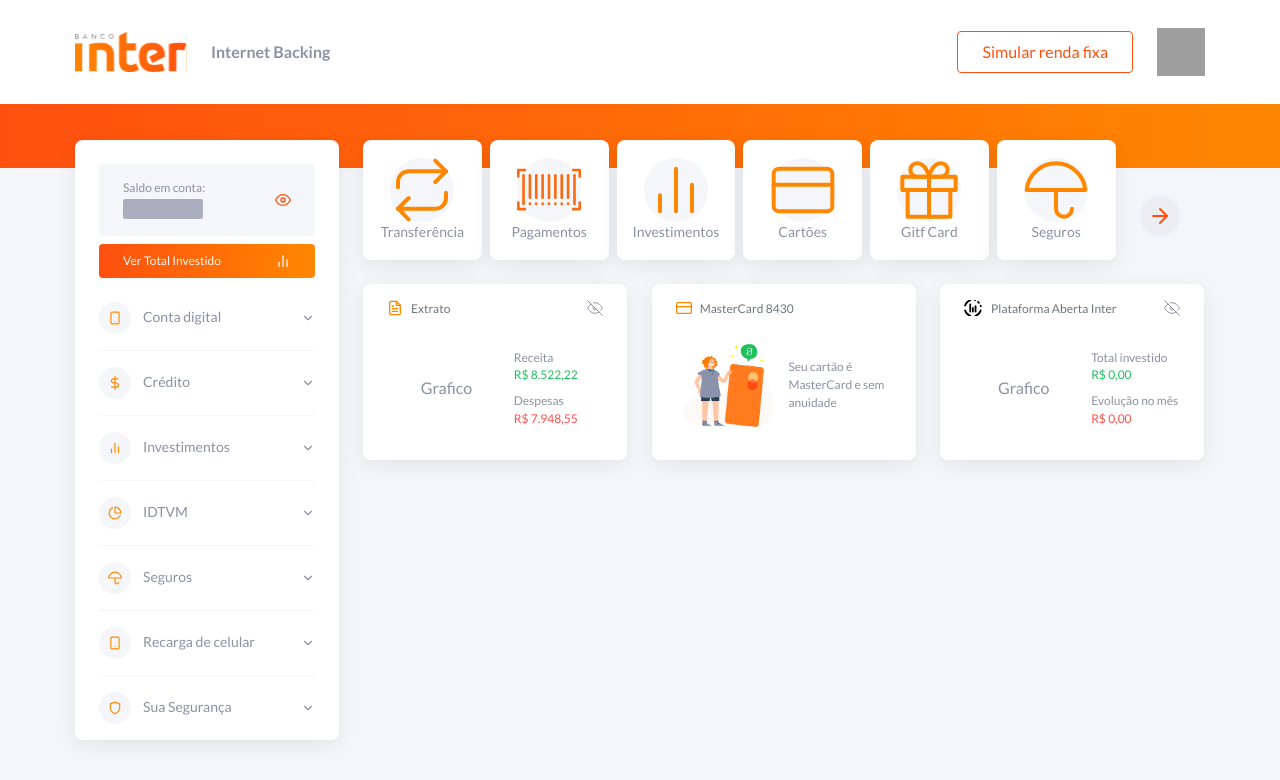
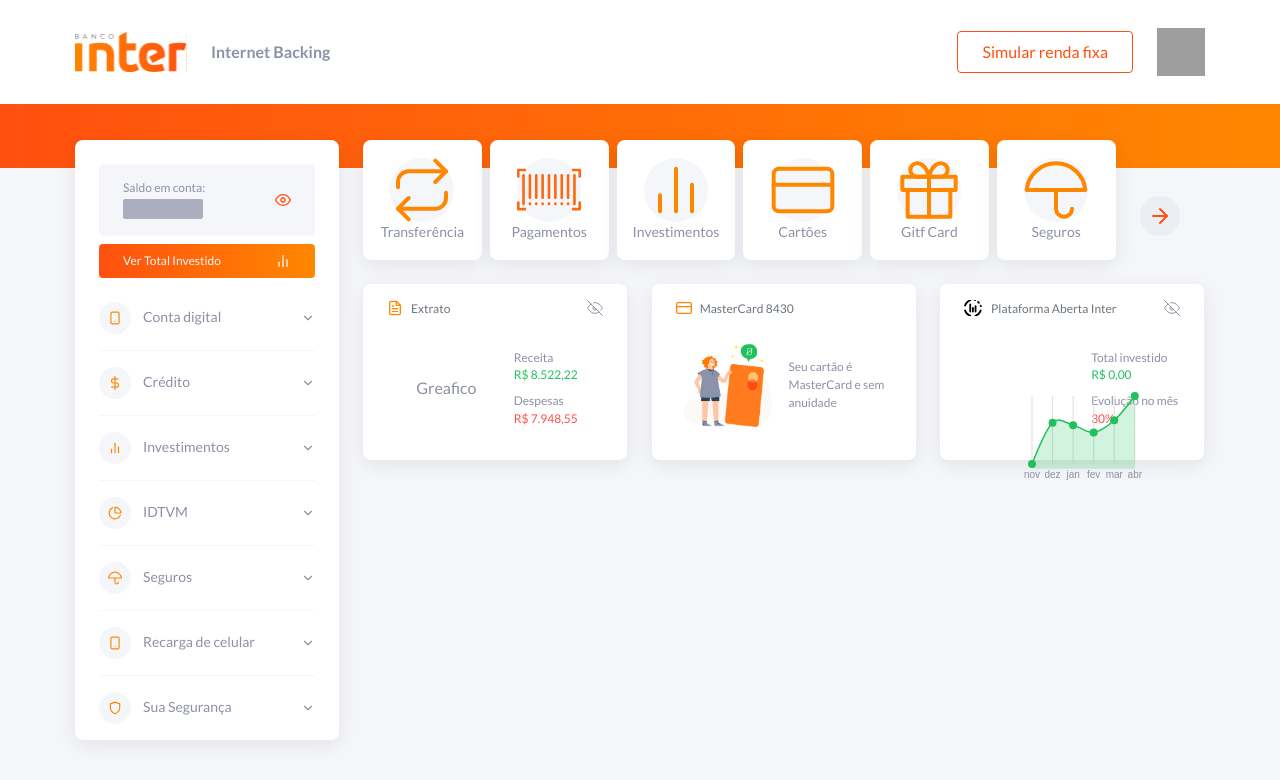
Before and after one commit to andersonsilva019/UI-banco-inter, a React (Create React App) app: page / in a window 1280 px wide. Shown: the top 780 px of the page. Built offline with nearby package versions, Linux system fonts and the light colour scheme; grey boxes are pictures that could not be loaded.

Commit message:
:sparkles: feat: add line chart do account summary

```diff
--- a/src/pages/Dashboard/MainContent/AccountSummary/index.tsx
+++ b/src/pages/Dashboard/MainContent/AccountSummary/index.tsx
@@ -1,9 +1,12 @@
 import React, { useState } from 'react';
 
 import { FiFileText, FiCreditCard, FiEye, FiEyeOff } from 'react-icons/fi';
+import { ResponsiveLine } from '@nivo/line';
+import { useTheme } from 'styled-components';
 
 import { PlataformaPaiIcon } from '../../../../assets/icons';
 import { IlustratorImage } from '../../../../assets/images';
+import { dataLine } from '../../../../resources';
 import {
   Container,
   Card,
@@ -12,12 +15,24 @@
   LeftData,
   RightData,
   DataValue,
+  CustomTooltip,
 } from './styles';
 import Button from '../../../../components/Button';
+
+type ChartValue = number | React.ReactText;
+
+const formatChartData = (number: ChartValue): string => `${number || 0}%`;
 
 const AccountSummary: React.FC = () => {
   const [displayStatement, setDisplayStatement] = useState(true);
   const [displayInvestments, setDisplayInvestments] = useState(true);
+  const [investmentsGrowth, setInvestmentsGrowth] = useState(() => {
+    const [investment] = dataLine;
+    const { y } = investment.data[investment.data.length - 1];
+    return formatChartData(y);
+  });
+
+  const { colors } = useTheme();
 
   return (
     <Container>
@@ -33,7 +48,7 @@
           </Button>
         </Header>
         <DataWrapper>
-          <LeftData>Grafico</LeftData>
+          <LeftData>Greafico</LeftData>
           <RightData>
             <span>Receita</span>
             <DataValue income>
@@ -72,7 +87,48 @@
           </Button>
         </Header>
         <DataWrapper>
-          <LeftData>Grafico</LeftData>
+          <LeftData>
+            <ResponsiveLine
+              data={dataLine}
+              enableArea
+              enableGridY={false}
+              curve="cardinal"
+              margin={{ top: 8, right: 8, bottom: 20, left: 8 }}
+              xScale={{ type: 'point' }}
+              yScale={{
+                type: 'linear',
+                min: 'auto',
+                max: 'auto',
+                stacked: true,
+                reverse: false,
+              }}
+              tooltip={({ point }) => {
+                return (
+                  <CustomTooltip>
+                    {formatChartData(point.data.yFormatted)}
+                  </CustomTooltip>
+                );
+              }}
+              axisTop={null}
+              axisRight={null}
+              axisBottom={{
+                orient: 'bottom',
+                tickSize: 0,
+                tickPadding: 5,
+                tickRotation: 0,
+              }}
+              axisLeft={null}
+              colors={colors.success}
+              enableCrosshair={false}
+              pointSize={8}
+              lineWidth={1.5}
+              pointColor={colors.success}
+              pointBorderColor={{ from: 'serieColor' }}
+              pointLabel="y"
+              pointLabelYOffset={-12}
+              useMesh
+            />
+          </LeftData>
           <RightData>
             <span>Total investido</span>
             <DataValue income>
@@ -80,7 +136,7 @@
             </DataValue>
             <span>Evolução no mês</span>
             <DataValue outcome>
-              {displayInvestments ? 'R$ 0,00' : '---'}
+              {displayInvestments ? investmentsGrowth : '---'}
             </DataValue>
           </RightData>
         </DataWrapper>
--- a/src/pages/Dashboard/MainContent/AccountSummary/styles.ts
+++ b/src/pages/Dashboard/MainContent/AccountSummary/styles.ts
@@ -63,9 +63,11 @@
 
 export const LeftData = styled.div`
   ${({ theme }) => css`
+    max-width: 55%;
     margin-right: 0.8rem;
-    max-width: 55%;
     width: 100%;
+    max-height: 9.6rem;
+    height: 100%;
     display: flex;
     align-items: center;
     justify-content: center;
@@ -73,6 +75,12 @@
     > img {
       height: 8.4rem;
       width: auto;
+    }
+
+    /* Texto do gráfico */
+    svg text {
+      font-size: ${theme.fontSizes.tiny} !important;
+      fill: ${theme.colors.grey} !important;
     }
   `}
 `;
@@ -109,3 +117,28 @@
     color: ${getDataColor({ theme, income, outcome })};
   `}
 `;
+
+export const CustomTooltip = styled.div`
+  ${({ theme }) => css`
+    background: ${theme.colors.lightGrey};
+    padding: 0.4rem 0.8rem;
+    border-radius: ${theme.radius.small};
+    font-size: ${theme.fontSizes.tiny};
+    text-align: center;
+    box-shadow: 0 -0.1rem 0.1rem rgba(0, 0, 0, 0.28);
+
+    :before {
+      bottom: -1.6rem;
+      content: '';
+      display: block;
+      height: 0;
+      left: 50%;
+      transform: translateX(-50%);
+      position: absolute;
+      border-color: ${theme.colors.lightGrey} transparent transparent
+        transparent;
+      border-style: solid;
+      border-width: 0.8rem;
+    }
+  `}
+`;
--- /dev/null
+++ b/src/resources/data-bump-graph.tsx
@@ -0,0 +1,34 @@
+import theme from '../styles/theme';
+
+export default [
+  {
+    id: 'Investments',
+    color: theme.colors.success,
+    data: [
+      {
+        x: 'nov',
+        y: 2,
+      },
+      {
+        x: 'dez',
+        y: 19,
+      },
+      {
+        x: 'jan',
+        y: 18,
+      },
+      {
+        x: 'fev',
+        y: 15,
+      },
+      {
+        x: 'mar',
+        y: 20,
+      },
+      {
+        x: 'abr',
+        y: 30,
+      },
+    ],
+  },
+];
--- a/src/resources/index.ts
+++ b/src/resources/index.ts
@@ -1,2 +1,3 @@
 export { default as sidebarNavigation } from './sidebar-navigation';
 export { default as cardsNavigation } from './cards-navigation';
+export { default as dataLine } from './data-bump-graph';
```
